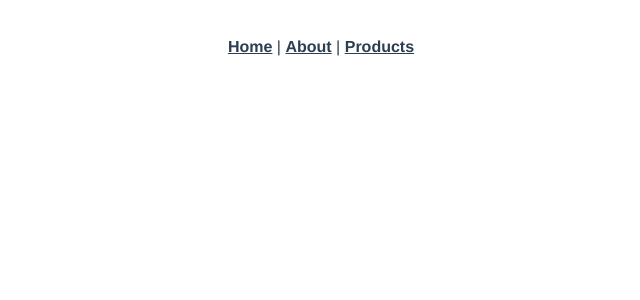
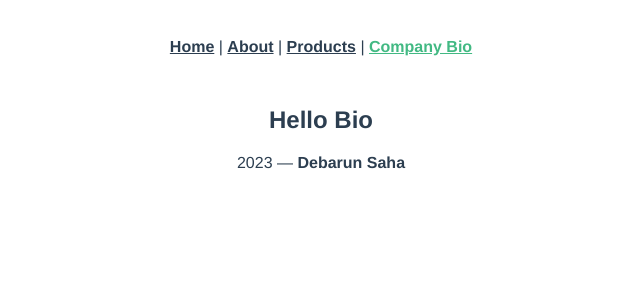
Before and after one commit to sdebarun/vue-learning, a Vue app: page /bio in a window 1280 px wide. Shown: the top 300 px of the page, without its empty margins (319-959 px from the left). Built offline with nearby package versions, Linux system fonts and the light colour scheme.

Commit message:
making the footer common

```diff
--- a/src/App.vue
+++ b/src/App.vue
@@ -3,7 +3,8 @@
     <nav>
       <router-link to="/">Home</router-link> |
       <router-link to="/about">About</router-link> |
-      <router-link to="/products">Products</router-link>
+      <router-link to="/products">Products</router-link> |
+      <router-link to= "/bio">Company Bio</router-link>
       <!-- <router-link to="/product/">Edit product</router-link> -->
     </nav>
     <router-view/>
--- /dev/null
+++ b/src/components/CompanyBioComponent.vue
@@ -0,0 +1,5 @@
+<template>
+    <v-container>
+        <h2>Hello Bio</h2>
+    </v-container>
+</template>
--- /dev/null
+++ b/src/components/FooterComponent.vue
@@ -0,0 +1,11 @@
+<template>
+  <v-card>
+    <v-footer v-bind="localAttrs" :padless="padless">
+      <v-card flat tile width="100%" class="green lighten-1 text-center">
+        <v-card-text class="white--text">
+          {{ new Date().getFullYear() }} — <strong>Debarun Saha</strong>
+        </v-card-text>
+      </v-card>
+    </v-footer>
+  </v-card>
+</template>
--- a/src/router/index.js
+++ b/src/router/index.js
@@ -1,6 +1,7 @@
 import Vue from 'vue'
 import VueRouter from 'vue-router'
 import HomeView from '../views/HomeView.vue'
+import BioView from '../views/BioView.vue'
 import ProductList from '../views/ProductList.vue'
 Vue.use(VueRouter)
 
@@ -9,6 +10,11 @@ const routes = [
     path: '/',
     name: 'home',
     component: HomeView
+  },
+  {
+    path:'/bio',
+    name : 'bio',
+    component: BioView
   },
   {
     path: '/about',
--- /dev/null
+++ b/src/views/BioView.vue
@@ -0,0 +1,19 @@
+<template>
+    <div>
+        <v-container>
+            <company-bio-component></company-bio-component>
+        </v-container>
+        <footer-component></footer-component>
+    </div>
+</template>
+
+<script>
+    import CompanyBioComponent from '@/components/CompanyBioComponent.vue'
+    import FooterComponent from '@/components/FooterComponent.vue'
+    export default {
+        components:{
+            FooterComponent,
+            CompanyBioComponent
+        }
+    }
+</script>
--- a/src/views/ProductList.vue
+++ b/src/views/ProductList.vue
@@ -48,15 +48,8 @@
             </v-simple-table>
           </v-row>
         </v-container>
-        <v-card height="400px">
-          <v-footer v-bind="localAttrs" :padless="padless">
-            <v-card flat tile width="100%" class="green lighten-1 text-center">
-              <v-card-text class="white--text">
-                {{ new Date().getFullYear() }} — <strong>Debarun Saha</strong>
-              </v-card-text>
-            </v-card>
-          </v-footer>
-        </v-card>
+        <!-- add common footer -->
+        <footer-component></footer-component>
       </v-main>
     </div>
   </v-app>
@@ -65,7 +58,11 @@
 <script>
 import axios from "axios";
 import { BASE_URL } from "../common/api";
+import FooterComponent from '@/components/FooterComponent.vue'
 export default {
+  components:{
+    FooterComponent
+  },
   data() {
     return {
       products: [],
```
